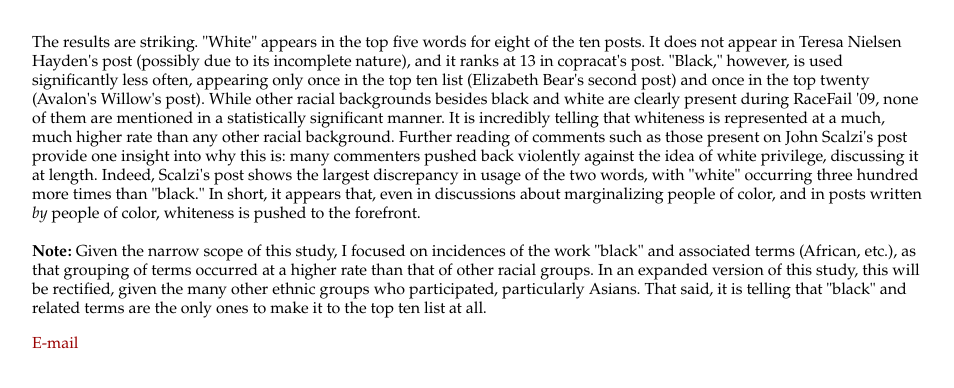
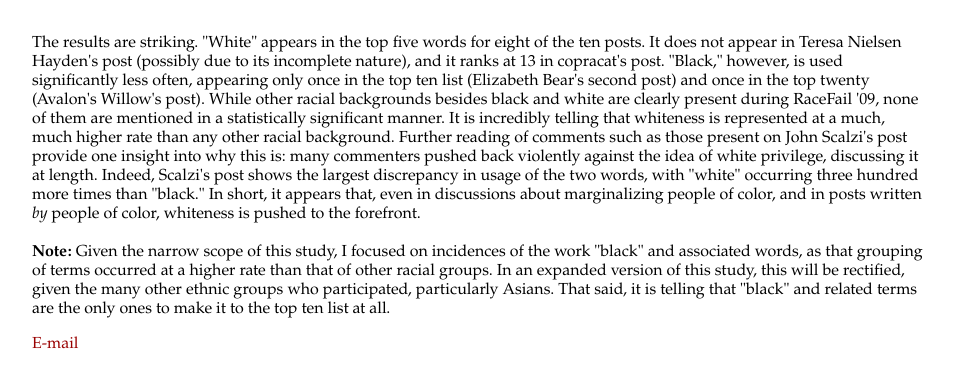
Before and after one commit to pastfutures/pastfutures.github.io, a Jekyll site: the page built from RaceFailDH/keywords.html, in a window 1280 px wide, cut to the strip 1221-1635 px from the top of the page. Shown: the top 388 px of the strip, without its empty margins (160-1114 px from the left). Built offline with Jekyll 4.4.1, drawn with Linux system fonts in a browser that asks for light colours.

Commit message:
Update keywords.html

```diff
--- a/RaceFailDH/keywords.html
+++ b/RaceFailDH/keywords.html
@@ -45,5 +45,5 @@ Given that representations of race and marginalization lie at the heart of RaceF
   The results are striking. "White" appears in the top five words for eight of the ten posts. It does not appear in Teresa Nielsen Hayden's post (possibly due to its incomplete nature), and it ranks at 13 in copracat's post. "Black," however, is used significantly less often, appearing only once in the top ten list (Elizabeth Bear's second post) and once in the top twenty (Avalon's Willow's post). While other racial backgrounds besides black and white are clearly present during RaceFail '09, none of them are mentioned in a statistically significant manner. It is incredibly telling that whiteness is represented at a much, much higher rate than any other racial background. Further reading of comments such as those present on John Scalzi's post provide one insight into why this is: many commenters pushed back violently against the idea of white privilege, discussing it at length. Indeed, Scalzi's post shows the largest discrepancy in usage of the two words, with "white" occurring three hundred more times than "black." In short, it appears that, even in discussions about marginalizing people of color, and in posts written <i>by</i> people of color, whiteness is pushed to the forefront.
 	<br>
 	<br>
-	<b>Note:</b> Given the narrow scope of this study, I focused on incidences of the work "black" and associated terms (African, etc.), as that grouping of terms occurred at a higher rate than that of other racial groups. In an expanded version of this study, this will be rectified, given the many other ethnic groups who participated, particularly Asians. That said, it is telling that "black" and related terms are the only ones to make it to the top ten list at all.
+	<b>Note:</b> Given the narrow scope of this study, I focused on incidences of the work "black" and associated words, as that grouping of terms occurred at a higher rate than that of other racial groups. In an expanded version of this study, this will be rectified, given the many other ethnic groups who participated, particularly Asians. That said, it is telling that "black" and related terms are the only ones to make it to the top ten list at all.
   </div><!-- /.blurb -->
```
